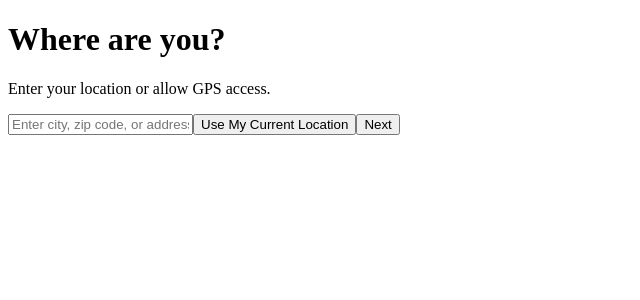
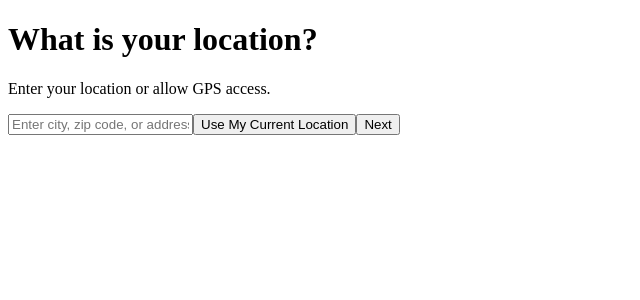
Before and after one commit to jysonn97/what-to-eat, a Next.js app: page /location in a window 1280 px wide. Shown: the top 300 px of the page, without its empty margins (0-640 px from the left). Built offline with nearby package versions, Linux system fonts and the light colour scheme.

Commit message:
Update location.js

```diff
--- a/pages/location.js
+++ b/pages/location.js
@@ -39,7 +39,7 @@ export default function LocationPage() {
 
   return (
     <div className="flex flex-col items-center justify-center min-h-screen bg-gray-100">
-      <h1 className="text-2xl font-bold mb-4">Where are you?</h1>
+      <h1 className="text-2xl font-bold mb-4">What is your location?</h1>
       <p className="text-gray-600 mb-4">Enter your location or allow GPS access.</p>
 
       <input
```
